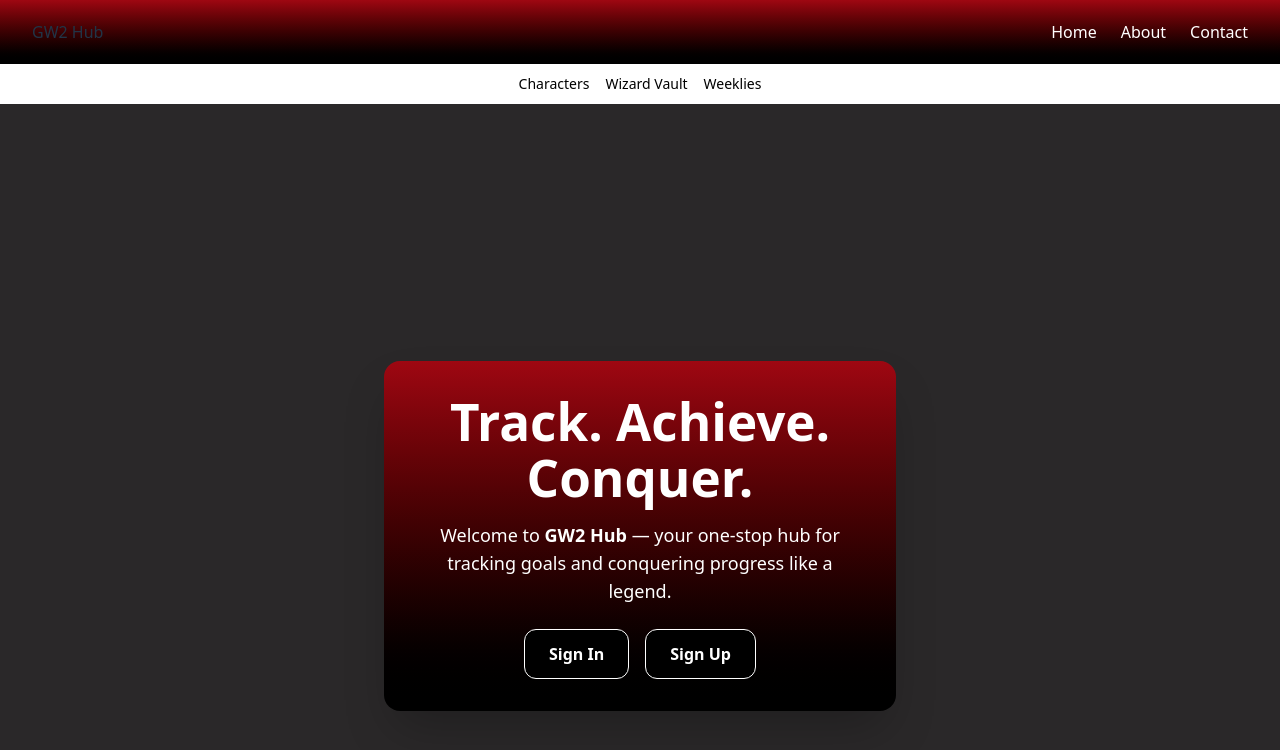
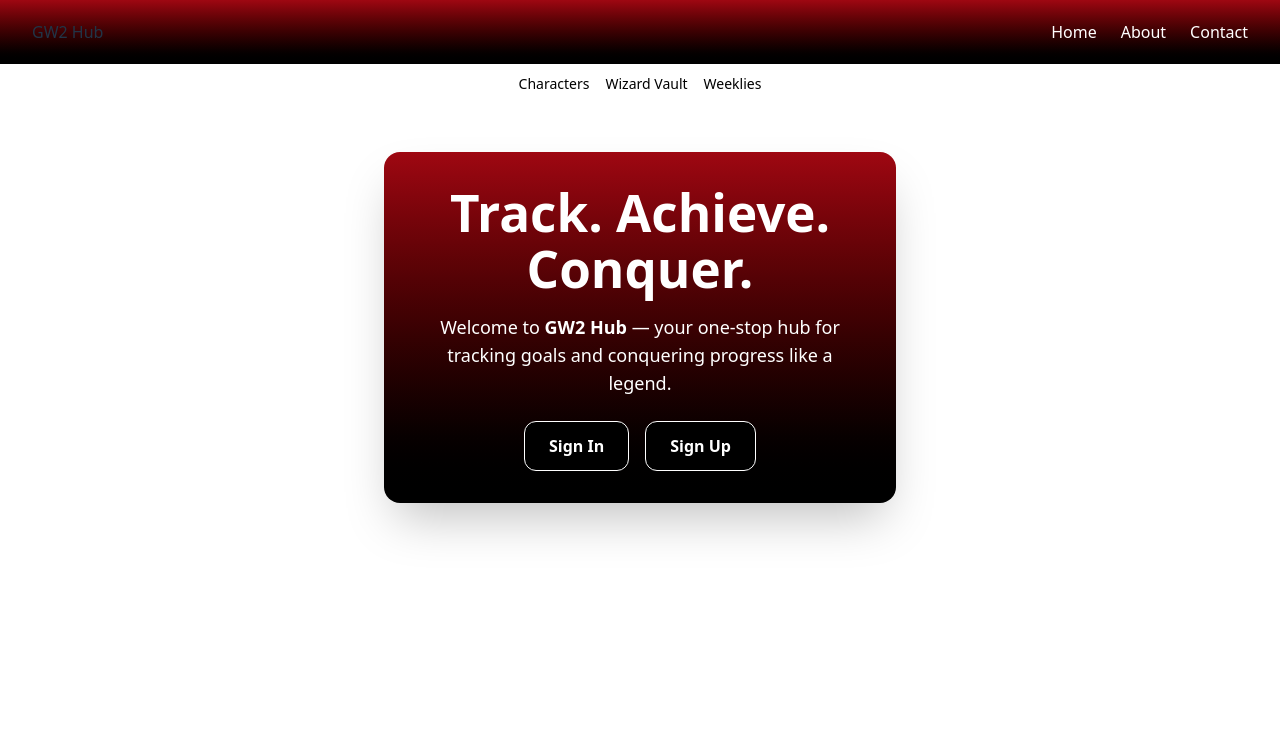
Before and after one commit to courtneytruong/GW2-Hub, a React (Vite) app in the folder GW2-Hub/: page / in a window 1280 px wide. Shown: the top 750 px of the page. Built offline with nearby package versions, Linux system fonts and the light colour scheme.

Commit message:
changed positioning of homepage component for prep for header image.

```diff
--- a/GW2-Hub/src/components/HomePage.jsx
+++ b/GW2-Hub/src/components/HomePage.jsx
@@ -2,7 +2,7 @@ import { Link } from "react-router-dom";
 
 export default function HomePage() {
   return (
-    <div className="min-h-screen flex items-center justify-center text-gray-800 p-4">
+    <div className="flex justify-center text-gray-800 p-4">
       <div className="text-center bg-gradient-to-t from-black to-red-800 p-8 rounded-2xl shadow-2xl max-w-lg w-full">
         <h1 className="text-4xl text-white font-extrabold mb-4">
           Track. Achieve. Conquer.
--- a/GW2-Hub/src/index.css
+++ b/GW2-Hub/src/index.css
@@ -15,9 +15,7 @@
 }
 
 
-body {
-  background: #2A2829
-}
+
 
 h1 {
   font-size: 3.2em;
```
